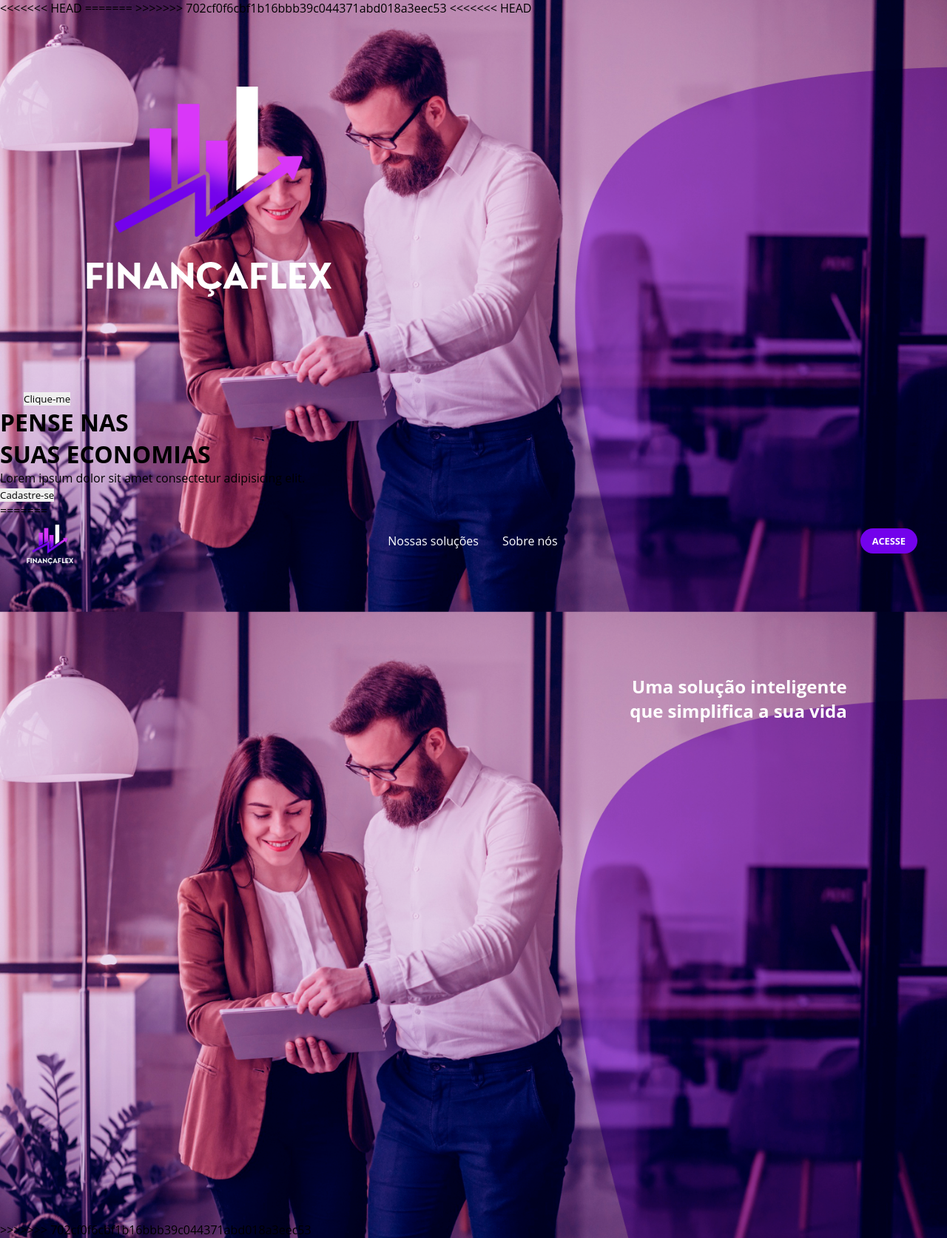
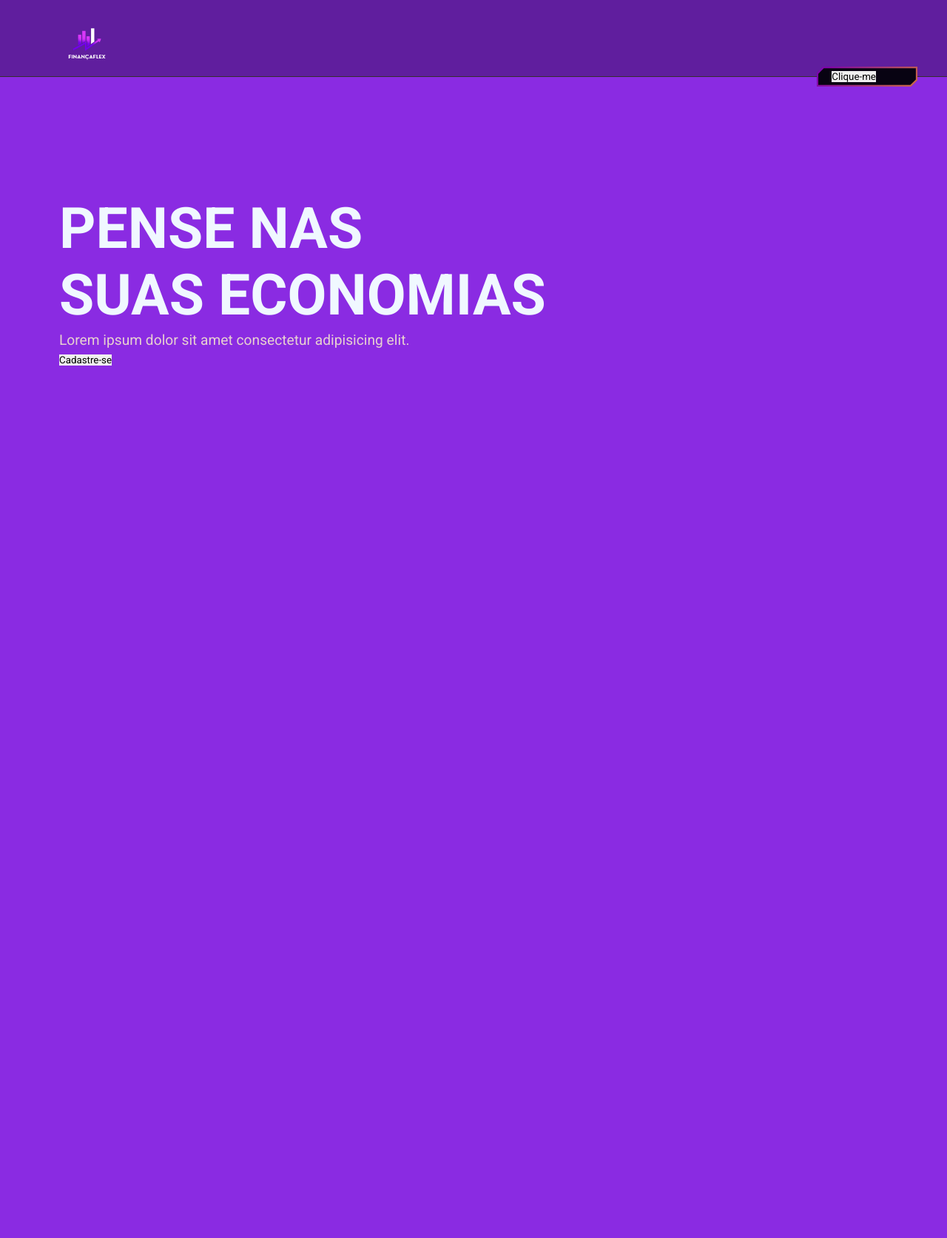
Before and after one commit to senacuser/Projeto-Integrador, a Flask app: template templates/Home.html in a window 1280 px wide; the page is wider, and only the part inside the window is pictured. Shown: that part at 74% size. After the commit the page ends 494 px from the top of that part, so only its background shows below. Run offline with Flask 3, Linux system fonts and the light colour scheme; the template is opened without the code that fills it, so the values that code supplies are empty.

Commit message:
uptade home

```diff
--- a/static/stylehome.css
+++ b/static/stylehome.css
@@ -5,6 +5,8 @@
     font-family: "Roboto", sans-serif;
     border: none;
 }
+
+/* Scrollbar styles */
 
 html::-webkit-scrollbar {
     width: 5rem;
@@ -19,8 +21,158 @@ html::-webkit-scrollbar-thumb {
     border-radius: 5rem;
 }
 
-body{
-    height: 100vh;
-    background-color: #000;
-    background-image: url("../static/fundohome.png");
+/* Body styles */
+
+body {
+    background-color: blueviolet;
 }
+
+/* Header styles */
+
+header {
+    display: flex;
+    justify-content: space-between;
+    max-width: 100%;
+    padding-top: 1.5rem;
+    align-items: center;
+    background-color: rgba(0, 0, 0, 0.3);
+}
+
+.logo img {
+    width: 75px;
+    height: auto;
+    margin-left: 5rem;
+}
+
+hr {
+    border-bottom: solid 0.1px;
+    color: rgb(54, 46, 46);
+}
+
+/* Content title styles */
+
+.c-title {
+    margin-left: 5rem;
+    margin-top: 10rem;
+}
+
+.c-title h1 {
+    color: aliceblue;
+    font-size: 4.8rem;
+}
+
+.c-title p {
+    color: rgb(231, 208, 208);
+    line-height: 2rem;
+    font-size: 1.2rem;
+    font-weight: 100;
+}
+
+/* Navigation button styles */
+
+nav.button {
+    position: absolute;
+    top: 2.5rem;
+    right: 2.5rem;
+    --border-color: linear-gradient(-45deg, #ffae00, #7e03aa, #00fffb);
+    --border-width: .125em;
+    --curve-size: .5em;
+    --blur: 30px;
+    --bg: #080312;
+    --color: #afffff;
+    color: var(--color);
+    position: relative;
+    isolation: isolate;
+    display: inline-grid;
+    place-content: center;
+    padding: 0.35em 3.3em 0.35em 1.2em;
+    font-size: 17px;
+    font-weight: 500;
+    border-radius: 0.9em;
+    border: none;
+    letter-spacing: 0.05em;
+    box-shadow: inset 0 0 1.6em -0.6em #714da6, 10px 10px 20px rgba(0, 0, 0, .6);
+    clip-path: polygon(0% var(--curve-size), var(--curve-size) 0, 100% 0, 100% calc(100% - var(--curve-size)), calc(100% - var(--curve-size)) 100%, 0 100%);
+    transition: color 250ms;
+}
+
+nav.button::after,
+nav.button::before {
+    content: '';
+    position: absolute;
+    inset: 0;
+}
+
+nav.button::before {
+    background: var(--border-color);
+    background-size: 300% 300%;
+    animation: move-bg7234 5s ease infinite;
+    z-index: -2;
+}
+
+@keyframes move-bg7234 {
+    0% {
+        background-position: 31% 0%;
+    }
+
+    50% {
+        background-position: 70% 100%;
+    }
+
+    100% {
+        background-position: 31% 0%;
+    }
+}
+
+nav.button::after {
+    background: var(--bg);
+    z-index: -1;
+    clip-path: polygon(var(--border-width) calc(var(--curve-size) + var(--border-width) * .5), calc(var(--curve-size) + var(--border-width) * .5) var(--border-width), calc(100% - var(--border-width)) var(--border-width), calc(100% - var(--border-width)) calc(100% - calc(var(--curve-size) + var(--border-width) * .5)), calc(100% - calc(var(--curve-size) + var(--border-width) * .5)) calc(100% - var(--border-width)), var(--border-width) calc(100% - var(--border-width)));
+    transition: clip-path 500ms;
+}
+
+nav.button:hover::after,
+nav.button:focus::after {
+    clip-path: polygon(calc(100% - var(--border-width)) calc(100% - calc(var(--curve-size) + var(--border-width) * 0.5)), calc(100% - var(--border-width)) var(--border-width), calc(100% - var(--border-width)) var(--border-width), calc(100% - var(--border-width)) calc(100% - calc(var(--curve-size) + var(--border-width) * .5)), calc(100% - calc(var(--curve-size) + var(--border-width) * .5)) calc(100% - var(--border-width)), var(--border-width) calc(100% - var(--border-width)));
+    transition: 200ms;
+}
+
+nav.button:hover,
+nav.button:focus {
+    color: #fff;
+}
+
+/* Icon styles */
+
+nav.button .icon {
+    background: white;
+    margin-left: 1em;
+    position: absolute;
+    display: flex;
+    align-items: center;
+    justify-content: center;
+    height: 2.2em;
+    width: 2.2em;
+    border-radius: 0.7em;
+    box-shadow: 0.1em 0.1em 0.6em 0.2em #7b52b9;
+    right: 0.3em;
+    transition: all 0.3s;
+}
+
+nav.button:hover .icon {
+    width: calc(100% - 0.6em);
+}
+
+nav.button .icon svg {
+    width: 1.1em;
+    transition: transform 0.3s;
+    color: #7b52b9;
+}
+
+nav.button:hover .icon svg {
+    transform: translateX(0.1em);
+}
+
+nav.button:active .icon {
+    transform: scale(0.95);
+}
--- a/templates/Home.html
+++ b/templates/Home.html
@@ -2,25 +2,14 @@
 <html lang="en">
 
 <head>
-<<<<<<< HEAD
     <link rel="stylesheet" href="../static/stylehome.css">
     <meta charset="UTF-8">
     <meta name="viewport" content="width=device-width, initial-scale=1.0">
     <link rel="stylesheet" href="https://fonts.googleapis.com/css2?family=Roboto:wght@400;700&display=swap">
-
-    <title>Sua Landing Page</title>
-=======
-    <meta charset="UTF-8">
-    <meta http-equiv="X-UA-Compatible" contente="IE=edge">
-    <meta name="viewport" content="width=device-width, initial-scale=1.0">
-    <link rel="stylesheet" href="https://cdnjs.cloudflare.com/ajax/libs/font-awesome/6.5.1/css/all.min.css" integrity="sha512-DTOQO9RWCH3ppGqcWaEA1BIZOC6xxalwEsw9c2QQeAIftl+Vegovlnee1c9QX4TctnWMn13TZye+giMm8e2LwA==" crossorigin="anonymous" referrerpolicy="no-referrer" />
-    <link rel="stylesheet" href="stylehome.css">
     <title>Finançaflex</title>
->>>>>>> 702cf0f6cbf1b16bbb39c044371abd018a3eec53
 </head>
 
 <body>
-<<<<<<< HEAD
     <div class="back">
         <header>
             <div class="logo">
@@ -42,24 +31,6 @@
             <button class="btn">Cadastre-se</button>
         </div>
     </div>
-=======
-    <header>
-        <div class="navbar">
-                <img  class="logo" src="LOGO_PRINCIPAL.png">
-            <ul class="links">
-                <li><a href="Nossas soluções">Nossas soluções</a></li>
-                <li><a href="Sobre nós">Sobre nós</a></li>
-            </ul>
-            <a href="#" class="action_btn">ACESSE</a>
-        </div>
-    </header>
-    <main>
-        <section id="hero">
-            <h2>Uma solução inteligente<br>
-            que simplifica a sua vida</h2>
-        </section>
-    </main>
->>>>>>> 702cf0f6cbf1b16bbb39c044371abd018a3eec53
 </body>
 
 </html>
```
